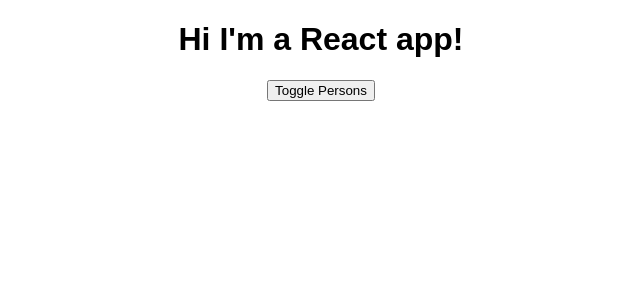
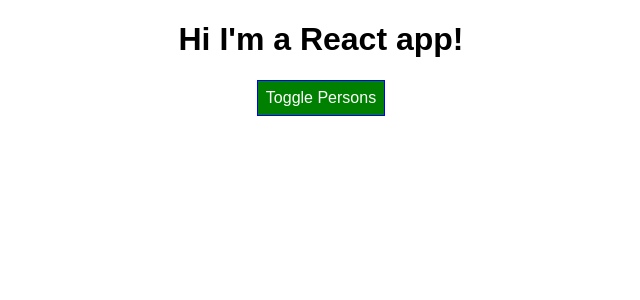
Before and after one commit to jeanvillete/react-complete-guide, a React (Create React App) app: page / in a window 1280 px wide. Shown: the top 300 px of the page, without its empty margins (319-959 px from the left). Built offline with nearby package versions, Linux system fonts and the light colour scheme.

Commit message:
providing a bit of dynamic styling

```diff
--- a/src/App.js
+++ b/src/App.js
@@ -57,17 +57,28 @@ class App extends Component {
   }
 
   render() {
+    const {showPersons, persons} = this.state
+
+    const style = {
+      backgroundColor: showPersons ? 'red' : 'green',
+      font: 'inherit',
+      color: 'white',
+      border: '1px solid blue',
+      padding: '8px',
+      cursor: 'pointer'
+    }
+
     return (
       <div className="App">
         <h1>Hi I'm a React app!</h1>
 
-        <button onClick={this.togglePersonsHandler}>Toggle Persons</button>
+        <button style={style} onClick={this.togglePersonsHandler}>Toggle Persons</button>
 
         {
-          this.state.showPersons ?
+          showPersons ?
           <div>
             {
-              this.state.persons.map( (person, index) =>
+              persons.map( (person, index) =>
                 <Person
                   key={person.id}
                   id={`person-${index}`}
--- a/src/Person/Person.js
+++ b/src/Person/Person.js
@@ -2,10 +2,14 @@ import React from 'react';
 import './Person.css'
 
 const person = (props) => {
+
+    const {id, name, age, value} = props
+    const {click, changed} = props
+
     return (
-        <div id={props.id} className='Person'>
-            <p  onClick={props.click}>I'm {props.name} and I am {props.age} years old!</p>
-            <input type="text" onChange={props.changed} value={props.value}/>
+        <div id={id} className='Person'>
+            <p  onClick={click}>I'm {name} and I am {age} years old!</p>
+            <input type="text" onChange={changed} value={value}/>
         </div>
     )
 }
```
